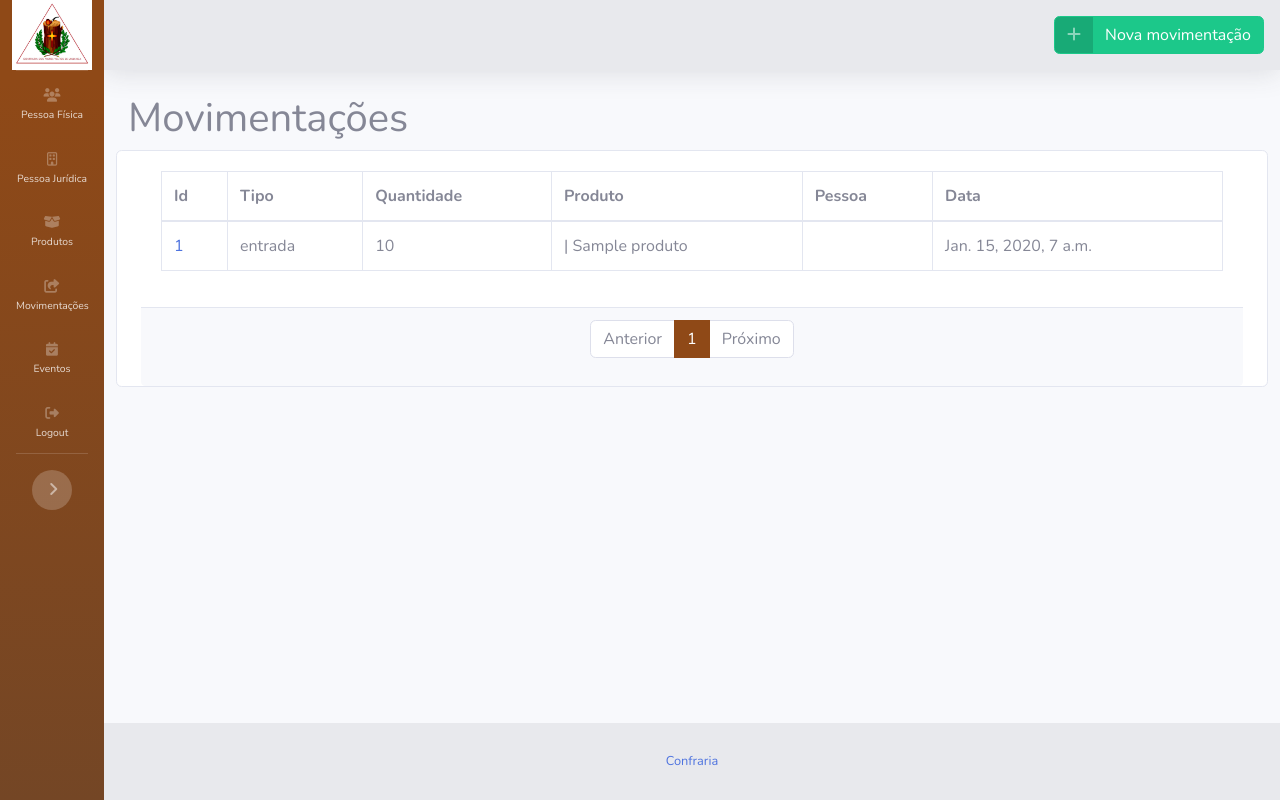
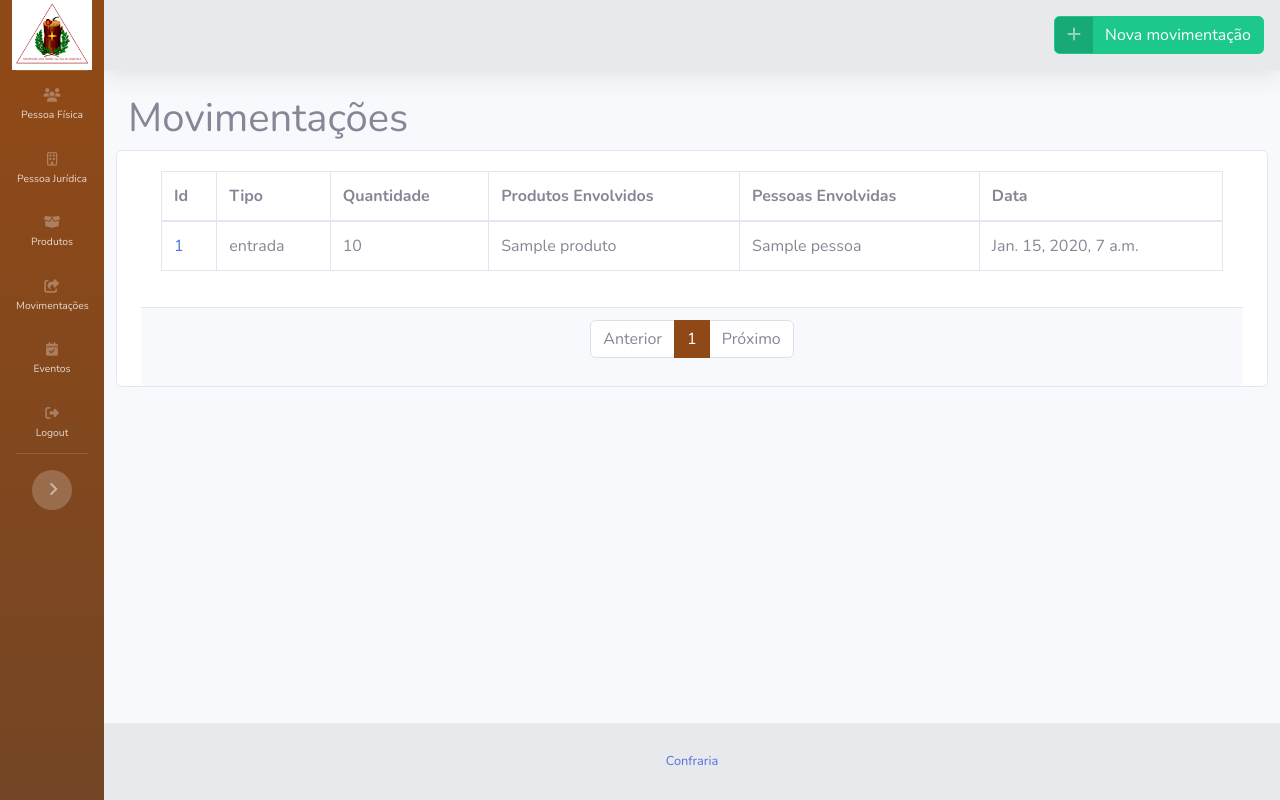
Before and after one commit to wartrax13/erp_confraria, a Django app: page /produto/movimentacao/list/ in a window 1280 px wide. Run offline with Django 3.2, Linux system fonts and the light colour scheme; a user stored in the database is signed in; tables that the repository leaves empty hold one stand-in row (values such as "Sample post"); some libraries are stand-ins or nearby versions.

Commit message:
Corrigida lista de movimentação

```diff
--- a/confraria/produto/models.py
+++ b/confraria/produto/models.py
@@ -75,6 +75,18 @@ class Movimentacao(models.Model):
     def quantidade(self):
         return self.produtos.aggregate(total=Sum('movimentacaoproduto__quantidade')).get('total') or 0
 
+    @property
+    def pessoas_envolvidas(self):
+        return self.movimentacaoproduto_set.order_by(
+            'pessoa__nome'
+        ).distinct().values_list('pessoa__nome', flat=True)
+
+    @property
+    def produtos_envolvidos(self):
+        return self.movimentacaoproduto_set.order_by(
+            'produto__nome'
+        ).distinct().values_list('produto__nome', flat=True)
+
 
 class MovimentacaoProduto(models.Model):
     movimentacao = models.ForeignKey(Movimentacao, on_delete=models.PROTECT)
--- a/confraria/produto/templates/produto/movimentacao_list.html
+++ b/confraria/produto/templates/produto/movimentacao_list.html
@@ -24,8 +24,8 @@
                         <th>Id</th>
                         <th>Tipo</th>
                         <th>Quantidade</th>
-                        <th>Produto</th>
-                        <th>Pessoa</th>
+                        <th>Produtos Envolvidos</th>
+                        <th>Pessoas Envolvidas</th>
                         <th>Data</th>
                     </tr>
                 </thead>
@@ -38,14 +38,9 @@
                             </td>
                             <td>{{ movimentacao.tipo|default_if_none:'--' }}</td>
                             <td>{{ movimentacao.quantidade|default_if_none:'--'}}</td>
-                            <td>{% for produto in movimentacao.produtos.all %}
-                                    {% ifchanged %}
-                                    | {{produto.nome}}
-                                    {% endifchanged %}
-                                {% endfor %}
-                            </td>
+                            <td>{{ movimentacao.produtos_envolvidos|join:', ' }}</td>
                             <!-- <td>{{ movimentacao.produtos.first|default_if_none:'--'}}</td> -->
-                            <td>{{ movimentacao.pessoa|default_if_none:'--' }}</td>
+                            <td>{{ movimentacao.pessoas_envolvidas|join:', ' }}</td>
                             <td>{{ movimentacao.data|default_if_none:'--' }}</td>
                         </tr>
                     {% endfor %}
```
